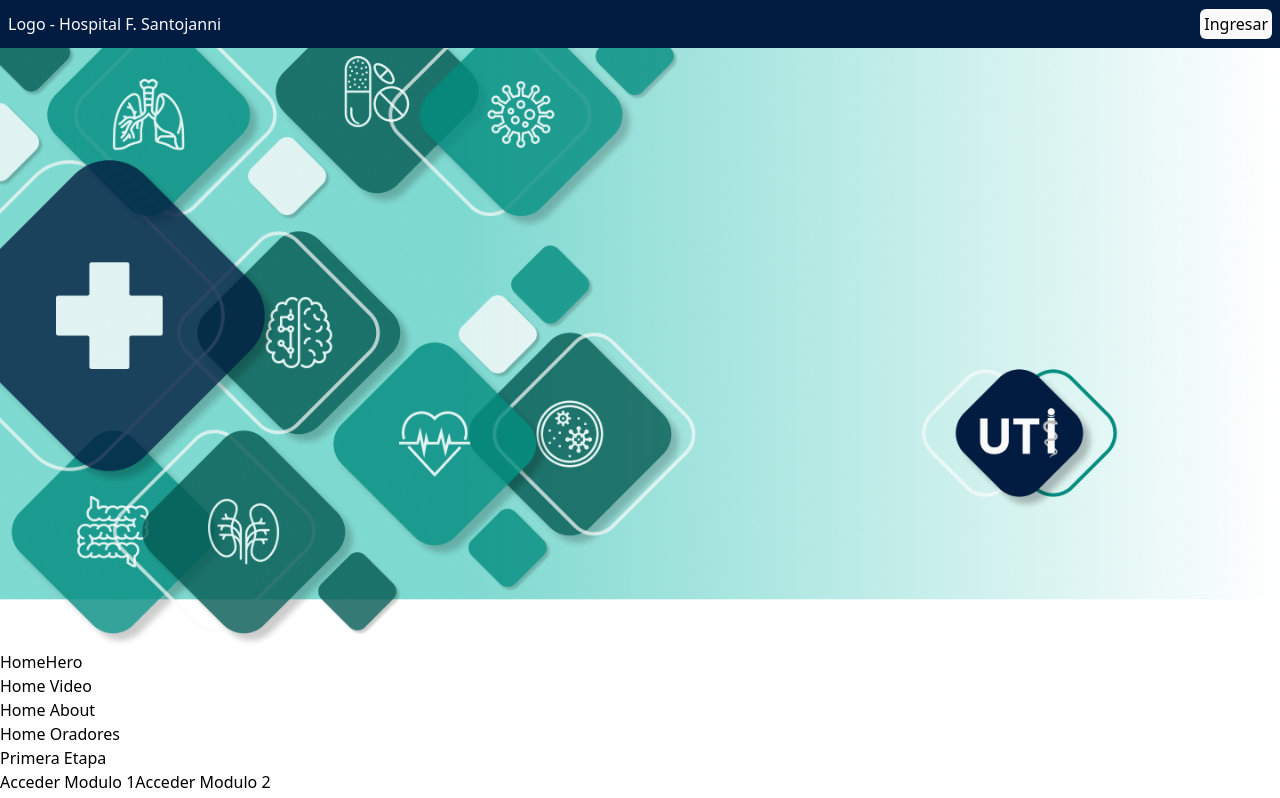
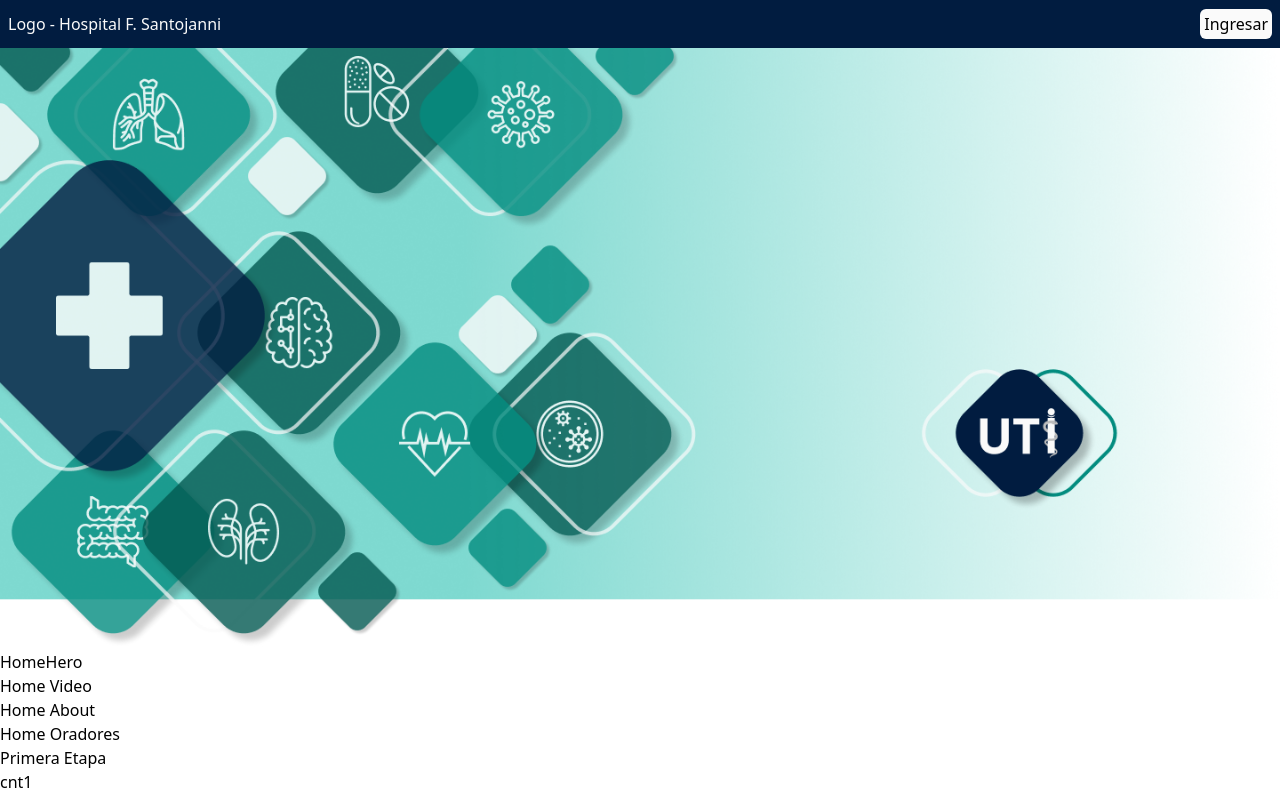
Before and after one commit to jnardi86/santojanniUTI, a React (Vite) app: page / in a window 1280 px wide. Shown: the top 798 px of the page. Built offline with nearby package versions, Linux system fonts and the light colour scheme.

Commit message:
ajuste el JSON

```diff
--- a/src/pages/contents/dataContents.json
+++ b/src/pages/contents/dataContents.json
@@ -1,12 +1,14 @@
-{
-  "cnt1": {
+[
+  {
+    "id": "cnt1",
     "moduleTitle": "Sepsis",
     "moduleDescription": "descripción Sepsis",
     "moduleImageMobile": "/src/assets/Images_figma/header_sepsis_mobile_max.png"
   },
-  "cnt2": {
+  {
+    "id": "cnt2",
     "moduleTitle": "Cardiología",
     "moduleDescription": "descripción Cardiología",
     "moduleImageMobile": "/src/assets/Images_figma/header_cardio_mobile_max.png"
   }
-}
+]
--- /dev/null
+++ b/src/pages/home/view/components/card/Card.jsx
@@ -0,0 +1,13 @@
+import React from 'react'
+
+const Card = ({title, description, moduleId}) => {
+  return (
+    <div>
+        <p>{title}</p>
+        <p>{description}</p>
+        <p>{moduleId}</p>
+    </div>
+  )
+}
+
+export default Card
--- a/src/pages/home/view/components/primeraEtapa/HomeCursosParte1.jsx
+++ b/src/pages/home/view/components/primeraEtapa/HomeCursosParte1.jsx
@@ -1,11 +1,16 @@
 import { useNavigate } from "react-router-dom"
 import { useHome } from "../../useHome"
+import Card from "../card/Card"
 
 
 const HomeCursosParte1 = () => {
 
     const navigate = useNavigate()
-    const { handleRenderModulo } = useHome();
+    const {
+        arrayContents,
+        handleRenderModulo } = useHome();
+
+
 
     const handleNavigateToContents = (moduleId) => {
 
@@ -17,10 +22,18 @@ const HomeCursosParte1 = () => {
     return (
         <div>
             <p>Primera Etapa</p>
-            <button onClick={() => handleNavigateToContents('cnt1')} >Acceder Modulo 1</button>
-            <button onClick={() => handleNavigateToContents('cnt2')}>Acceder Modulo 2</button>
+            {arrayContents.map(module => {
+                return (
+                    <Card title = {module.id}/>
+                )
+            })}
         </div>
     )
 }
 
 export default HomeCursosParte1
+
+/**
+<button onClick={() => handleNavigateToContents('cnt1')} >Acceder Modulo 1</button>
+<button onClick={() => handleNavigateToContents('cnt2')}>Acceder Modulo 2</button>
+ */
--- a/src/pages/home/view/useHome.js
+++ b/src/pages/home/view/useHome.js
@@ -4,11 +4,16 @@ import { useModulos } from "../../../hooks/useModulos";
 
 export const useHome = () => {
 
-    const {setTitle, setDescription, setImageMobile} = useModulos();
     // Se parsea el json automaticamente en el objeto arrayContents
     console.log("array contents is: ", arrayContents);
 
+    //Desestructuramos las variables globales del provider a traves del Hook useModulos
+    const { setTitle, setDescription, setImageMobile } = useModulos();
 
+
+/**
+ * HANDLE_REMOTE_MODULO
+ */
     const handleRenderModulo = (moduleId) => {
 
         console.log(`El id del modulo es ${moduleId}`)
@@ -32,6 +37,7 @@ export const useHome = () => {
     }
 
     return {
-        handleRenderModulo,
+        arrayContents,
+        handleRenderModulo
     }
 }
```
